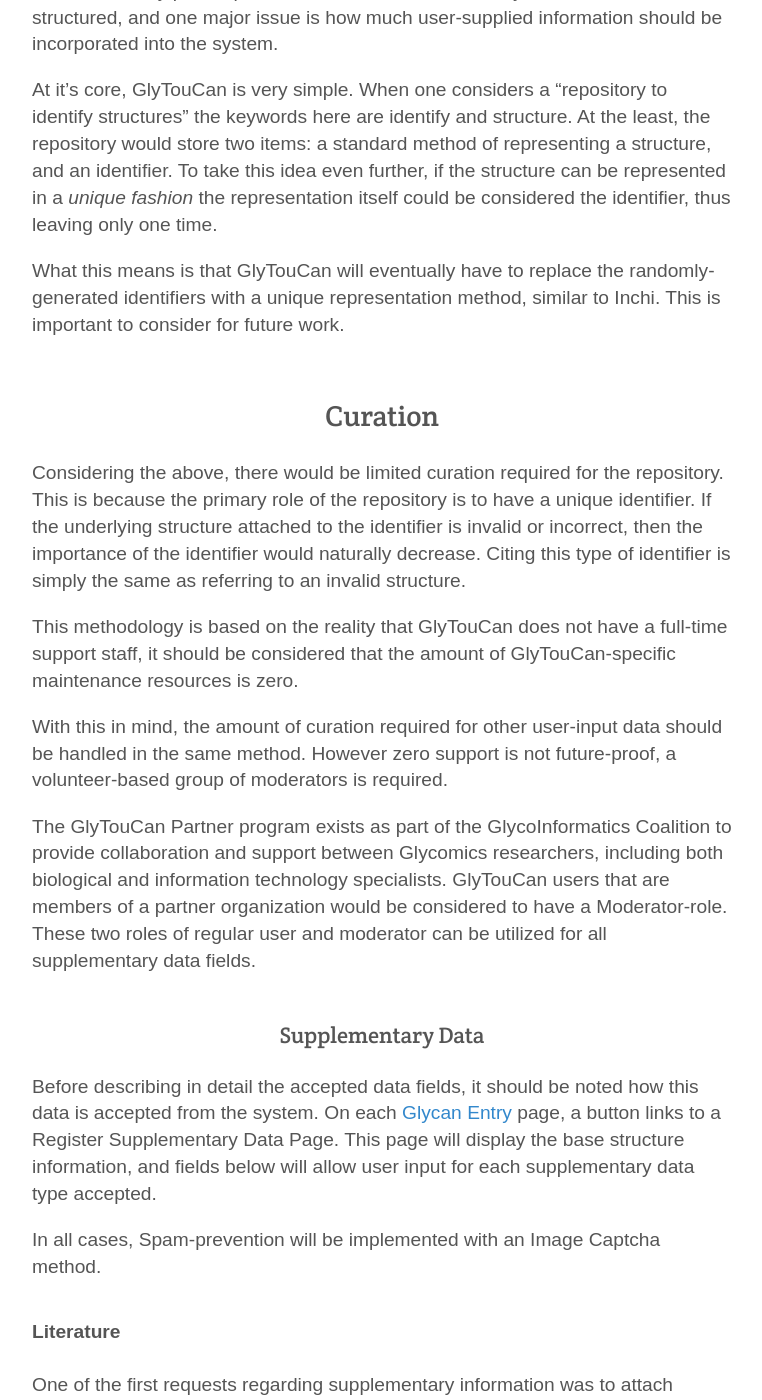
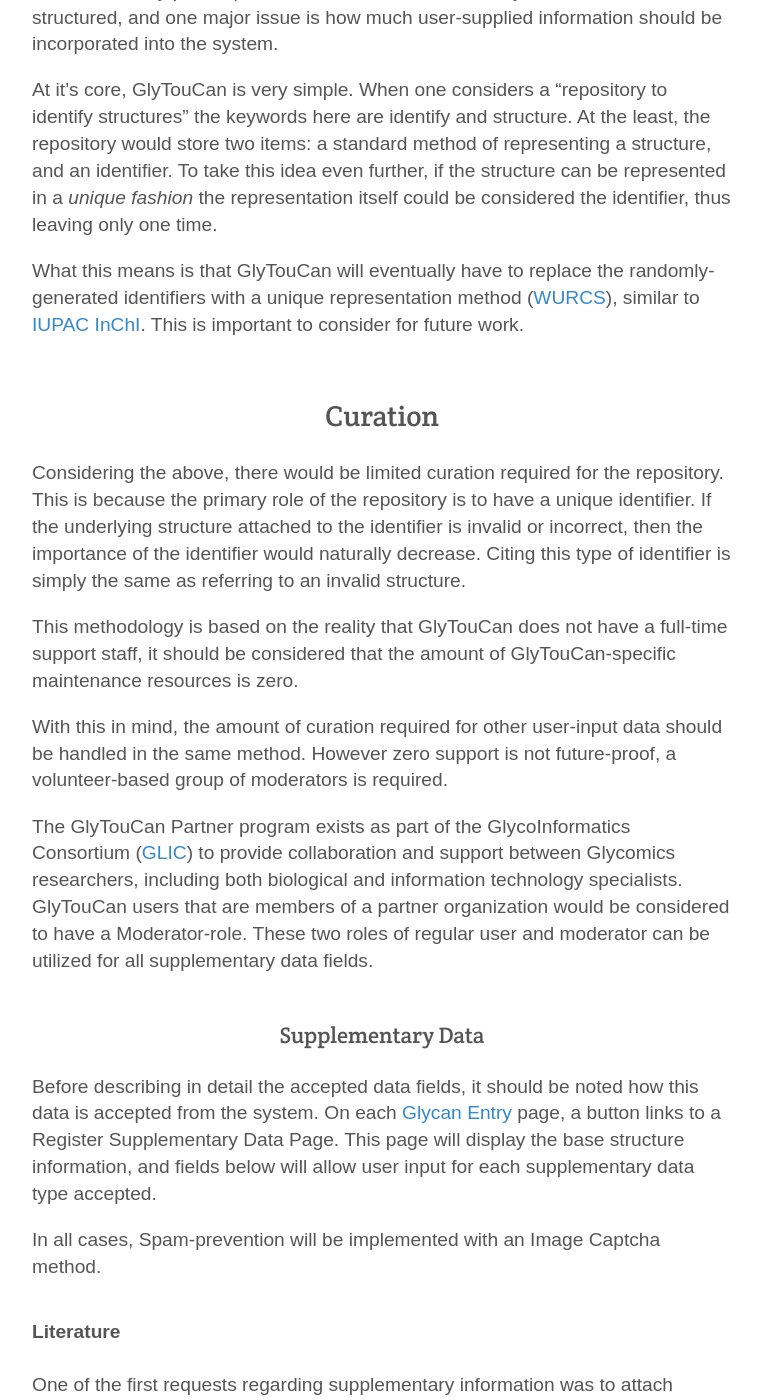
Before and after one commit to glytoucan/glytoucan, a Jekyll site: the page built from _posts/2016-11-11-supplementary_data.md, in a window 1280 px wide and 1400 px high, scrolled down 589 px. Shown: the whole window, without its empty margins (258-1020 px from the left). Built offline with Jekyll 4.4.1, drawn with Linux system fonts in a browser that asks for light colours; nearby versions of some CDN libraries.

Commit message:
Update 2016-11-11-supplementary_data.md

```diff
--- a/_posts/2016-11-11-supplementary_data.md
+++ b/_posts/2016-11-11-supplementary_data.md
@@ -12,7 +12,7 @@
 
 At it's core, GlyTouCan is very simple.  When one considers a "repository to identify structures" the keywords here are identify and structure.  At the least, the repository would store two items: a standard method of representing a structure, and an identifier.  To take this idea even further, if the structure can be represented in a *unique fashion* the representation itself could be considered the identifier, thus leaving only one time.
 
-What this means is that GlyTouCan will eventually have to replace the randomly-generated identifiers with a unique representation method, similar to Inchi.  This is important to consider for future work.
+What this means is that GlyTouCan will eventually have to replace the randomly-generated identifiers with a unique representation method ([WURCS](http://www.wurcs-wg.org/)), similar to [IUPAC InChI](http://www.inchi-trust.org).  This is important to consider for future work.
 
 ## Curation
 
@@ -22,7 +22,7 @@
 
 With this in mind, the amount of curation required for other user-input data should be handled in the same method.  However zero support is not future-proof, a volunteer-based group of moderators is required.
 
-The GlyTouCan Partner program exists as part of the GlycoInformatics Coalition to provide collaboration and support between Glycomics researchers, including both biological and information technology specialists.  GlyTouCan users that are members of a partner organization would be considered to have a Moderator-role.  These two roles of regular user and moderator can be utilized for all  supplementary data fields.
+The GlyTouCan Partner program exists as part of the GlycoInformatics Consortium ([GLIC](http://glic.glycoinfo.org)) to provide collaboration and support between Glycomics researchers, including both biological and information technology specialists.  GlyTouCan users that are members of a partner organization would be considered to have a Moderator-role.  These two roles of regular user and moderator can be utilized for all  supplementary data fields.
 
 ### Supplementary Data
 
```
